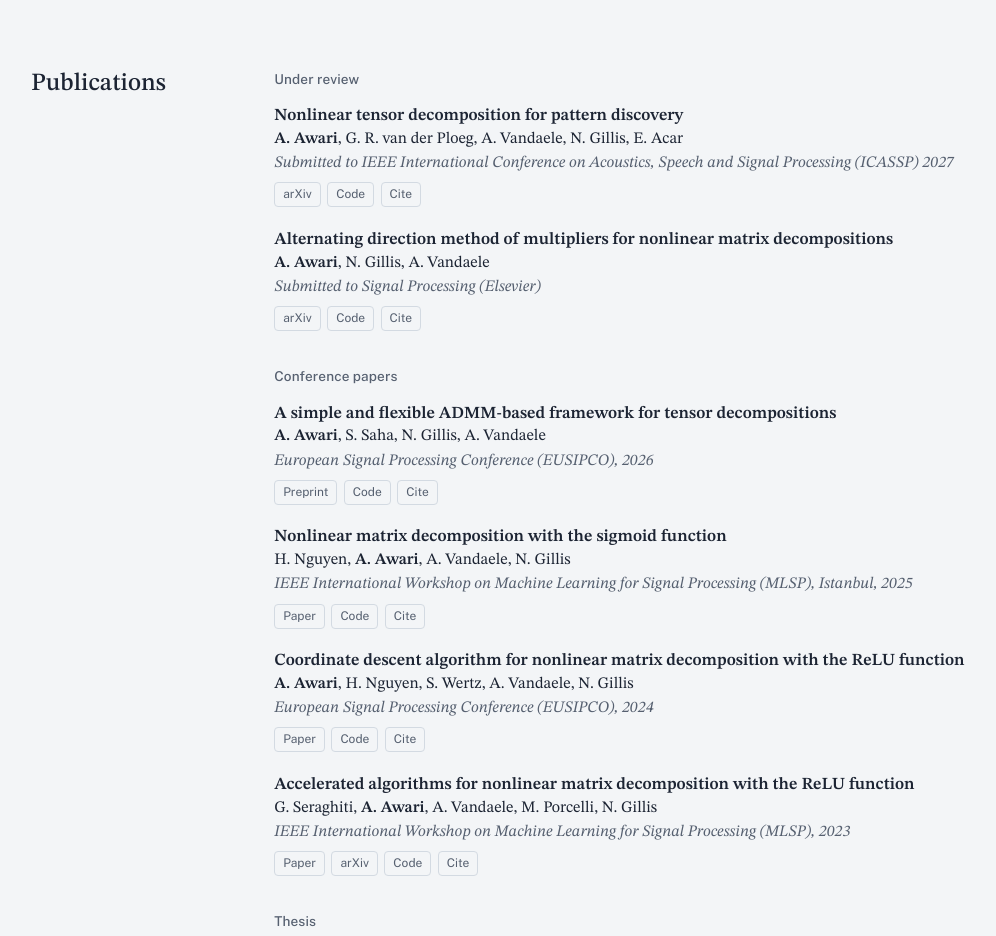
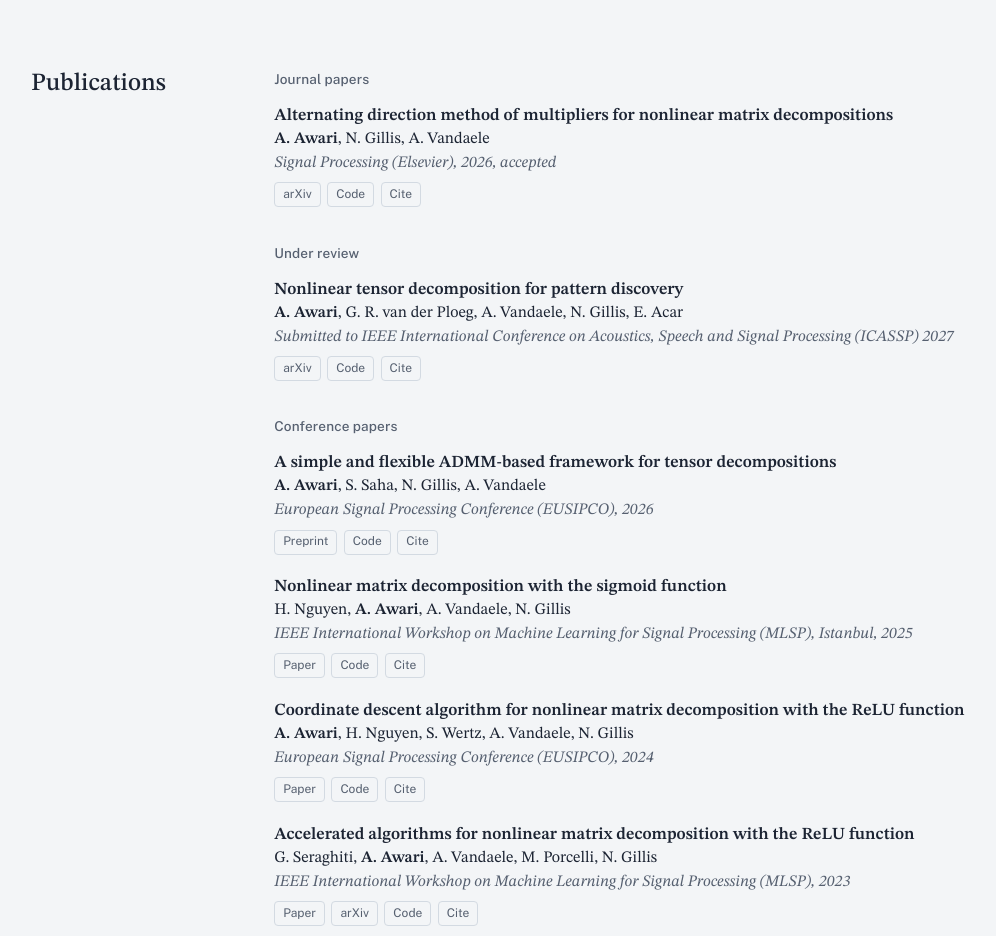
Before and after one commit to atharva-awari/atharva-awari.github.io, a plain HTML site: page index.html in a window 1280 px wide. Shown: the part 3540-4476 px from the top of the page, without its empty margins (81-1077 px from the left). Drawn offline with Linux system fonts and the light colour scheme.

Commit message:
Add files via upload

```diff
--- a/index.html
+++ b/index.html
@@ -254,7 +254,7 @@ footer a{color:var(--muted)}
         <p class="model math">min<sub><i>W</i>,<i>H</i></sub> <i>d</i>(<i>X</i>, <i>f</i>(<i>WH</i>))</p>
         <p>Splitting <span class="math"><i>T</i> = <i>WH</i></span> gives an ADMM scheme in which only one entrywise update depends on the nonlinearity <i>f</i> and the loss <i>d</i>. Four nonlinearities (ReLU, square, MinMax, modulus) and three losses (Frobenius, ℓ<sub>1</sub>, Kullback–Leibler) give twelve models, with missing data handled for free.</p>
         <p>Matching the loss to the noise matters: under Poisson noise, MinMax with the KL divergence recovers the image with 9.9% error, against 19.9% for the Frobenius norm. For ReLU-NMD the same framework beats coordinate descent and a tuned Adam baseline.</p>
-        <p class="refs">Under review, <a href="https://arxiv.org/abs/2512.17473">arXiv:2512.17473</a></p>
+        <p class="refs">Signal Processing (Elsevier), 2026, <a href="https://arxiv.org/abs/2512.17473">arXiv:2512.17473</a></p>
       </div>
       <figure class="viz">
         <div class="strip two">
@@ -307,6 +307,29 @@ footer a{color:var(--muted)}
   <div class="body">
 
     <div class="pubgroup">
+      <h3>Journal papers</h3>
+      <ul class="pubs">
+        <li>
+          <span class="t"><a href="https://arxiv.org/abs/2512.17473">Alternating direction method of multipliers for nonlinear matrix decompositions</a></span>
+          <span class="a"><b>A. Awari</b>, N. Gillis, A. Vandaele</span>
+          <span class="v">Signal Processing (Elsevier), 2026, accepted</span>
+          <div class="acts">
+            <a href="https://arxiv.org/abs/2512.17473">arXiv</a>
+            <a href="https://github.com/atharva-awari/ADMM-for-NMDs">Code</a>
+            <details><summary>Cite</summary><pre>@article{awari2025alternating,
+  title={Alternating direction method of multipliers for nonlinear matrix decompositions},
+  author={Awari, Atharva and Gillis, Nicolas and Vandaele, Arnaud},
+  journal={Signal Processing},
+  publisher={Elsevier},
+  year={2026},
+  note={Accepted for publication; arXiv:2512.17473}
+}</pre></details>
+          </div>
+        </li>
+      </ul>
+    </div>
+
+    <div class="pubgroup">
       <h3>Under review</h3>
       <ul class="pubs">
         <li>
@@ -321,21 +344,6 @@ footer a{color:var(--muted)}
   author={Awari, Atharva and van der Ploeg, Geert Roelof and Vandaele, Arnaud and Gillis, Nicolas and Acar, Evrim},
   journal={arXiv preprint arXiv:2610.05339},
   year={2026}
-}</pre></details>
-          </div>
-        </li>
-        <li>
-          <span class="t"><a href="https://arxiv.org/abs/2512.17473">Alternating direction method of multipliers for nonlinear matrix decompositions</a></span>
-          <span class="a"><b>A. Awari</b>, N. Gillis, A. Vandaele</span>
-          <span class="v">Submitted to Signal Processing (Elsevier)</span>
-          <div class="acts">
-            <a href="https://arxiv.org/abs/2512.17473">arXiv</a>
-            <a href="https://github.com/atharva-awari/ADMM-for-NMDs">Code</a>
-            <details><summary>Cite</summary><pre>@article{awari2025alternating,
-  title={Alternating direction method of multipliers for nonlinear matrix decompositions},
-  author={Awari, Atharva and Gillis, Nicolas and Vandaele, Arnaud},
-  journal={arXiv preprint arXiv:2512.17473},
-  year={2025}
 }</pre></details>
           </div>
         </li>
@@ -472,6 +480,7 @@ footer a{color:var(--muted)}
     <ul class="list">
       <li><time datetime="2027-01">Jan 2027</time><div><span class="cell up" aria-hidden="true"></span>Starting as a postdoctoral researcher in Evrim Acar's group at SimulaMet, Oslo.</div></li>
       <li><time datetime="2026-12-04">4 Dec 2026</time><div><span class="cell up" aria-hidden="true"></span>Public PhD defence at the University of Mons.</div></li>
+      <li><time datetime="2026-11">Nov 2026</time><div><span class="cell" aria-hidden="true"></span><i>Alternating direction method of multipliers for nonlinear matrix decompositions</i> accepted in Signal Processing (Elsevier).</div></li>
       <li><time datetime="2026-10-29">29 Oct 2026</time><div><span class="cell" aria-hidden="true"></span>Passed my private PhD defence at the University of Mons.</div></li>
       <li><time datetime="2026-10">Oct 2026</time><div><span class="cell" aria-hidden="true"></span><i>Nonlinear tensor decomposition for pattern discovery</i>, with SimulaMet, submitted to ICASSP 2027 (<a href="https://arxiv.org/abs/2610.05339">arXiv</a>).</div></li>
       <li><time datetime="2026-09">Sep 2026</time><div><span class="cell" aria-hidden="true"></span>PhD thesis <i>Beyond Linearity: Nonlinear Matrix and Tensor Decompositions</i> submitted.</div></li>
```
